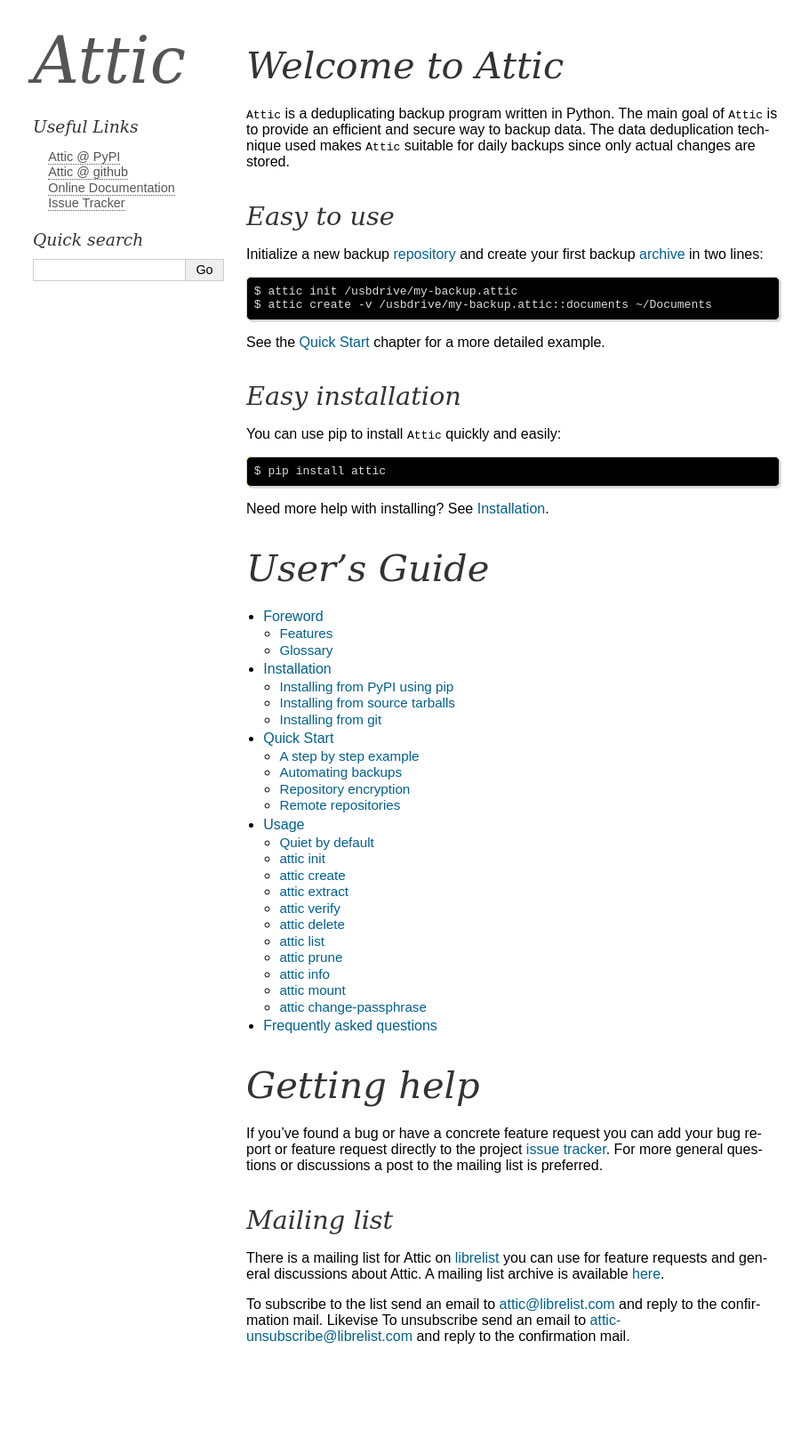
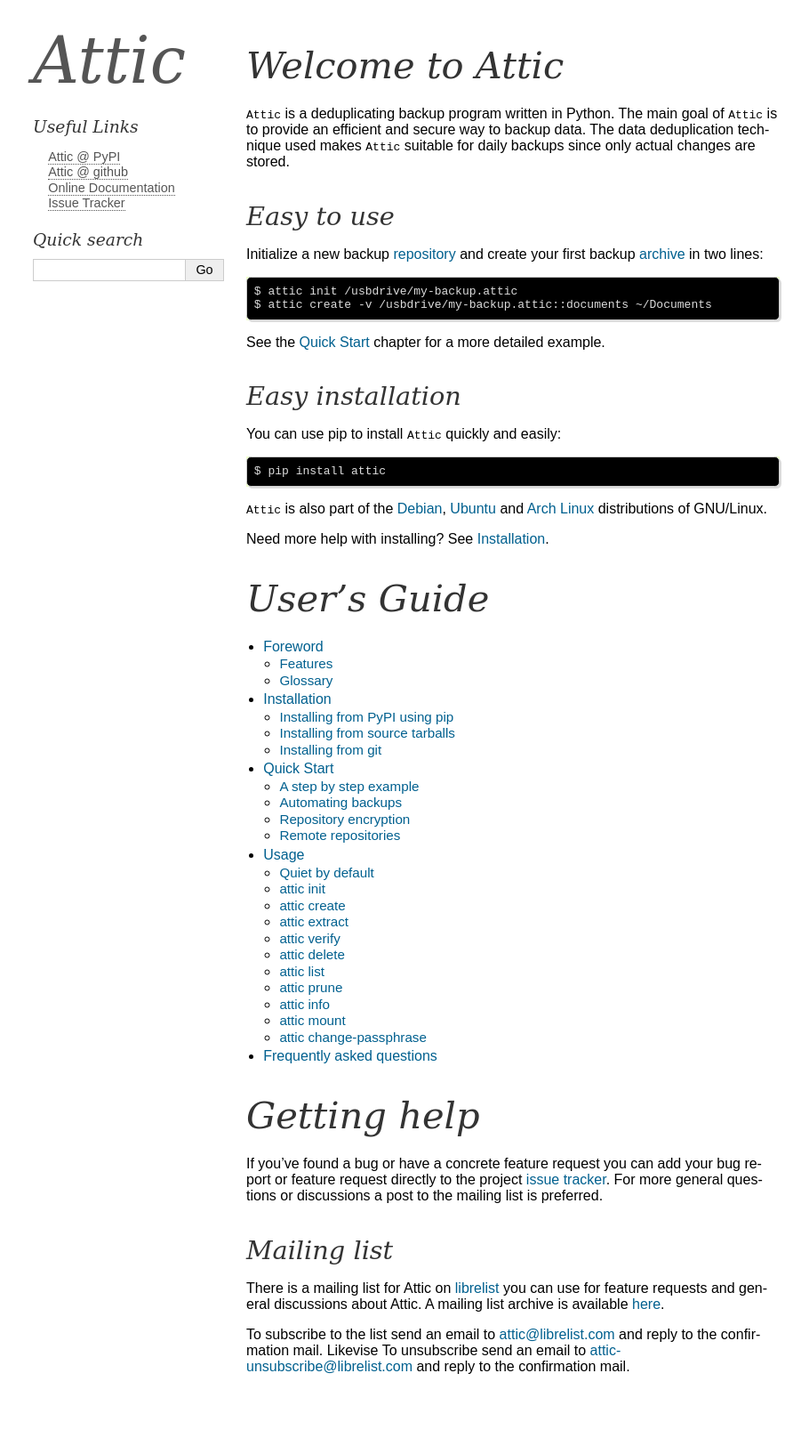
Before and after one commit to borgbackup/borg, a Sphinx documentation site: the page built from docs/index.rst, in a window 1280 px wide. Shown: the whole page at 89% size, without its empty margins (188-1098 px from the left). Built offline with Sphinx 7.4.7, drawn with Linux system fonts in a browser that asks for light colours; before the commit the page ends 1591 px from its top, so only the background shows below that.

Commit message:
Documentation update.
Added links to Debian, Ubuntu and Arch linux packages and
added a comment about Cython dependency when installing from git.

Closes #21.

```diff
--- a/docs/global.rst.inc
+++ b/docs/global.rst.inc
@@ -17,3 +17,7 @@
 .. _issue tracker: https://github.com/jborg/attic/issues
 .. _userspace filesystems: https://en.wikipedia.org/wiki/Filesystem_in_Userspace
 .. _librelist: http://librelist.com/
+.. _Debian: http://packages.debian.org/attic
+.. _Ubuntu: http://packages.ubuntu.com/attic
+.. _Arch Linux: https://aur.archlinux.org/packages/attic/
+.. _Cython: http://cython.org/
--- a/docs/index.rst
+++ b/docs/index.rst
@@ -23,6 +23,9 @@
 You can use pip to install |project_name| quickly and easily::
 
     $ pip install attic
+
+|project_name| is also part of the Debian_, Ubuntu_ and `Arch Linux`_
+distributions of GNU/Linux.
 
 Need more help with installing? See :ref:`installation`.
 
--- a/docs/installation.rst
+++ b/docs/installation.rst
@@ -38,3 +38,6 @@
     $ git clone |git_url|
     $ cd attic
     $ python setup.py install
+
+Please not that when installing from git Cython_ is required to generate some files that
+are normally bundled with the release tarball.
```
